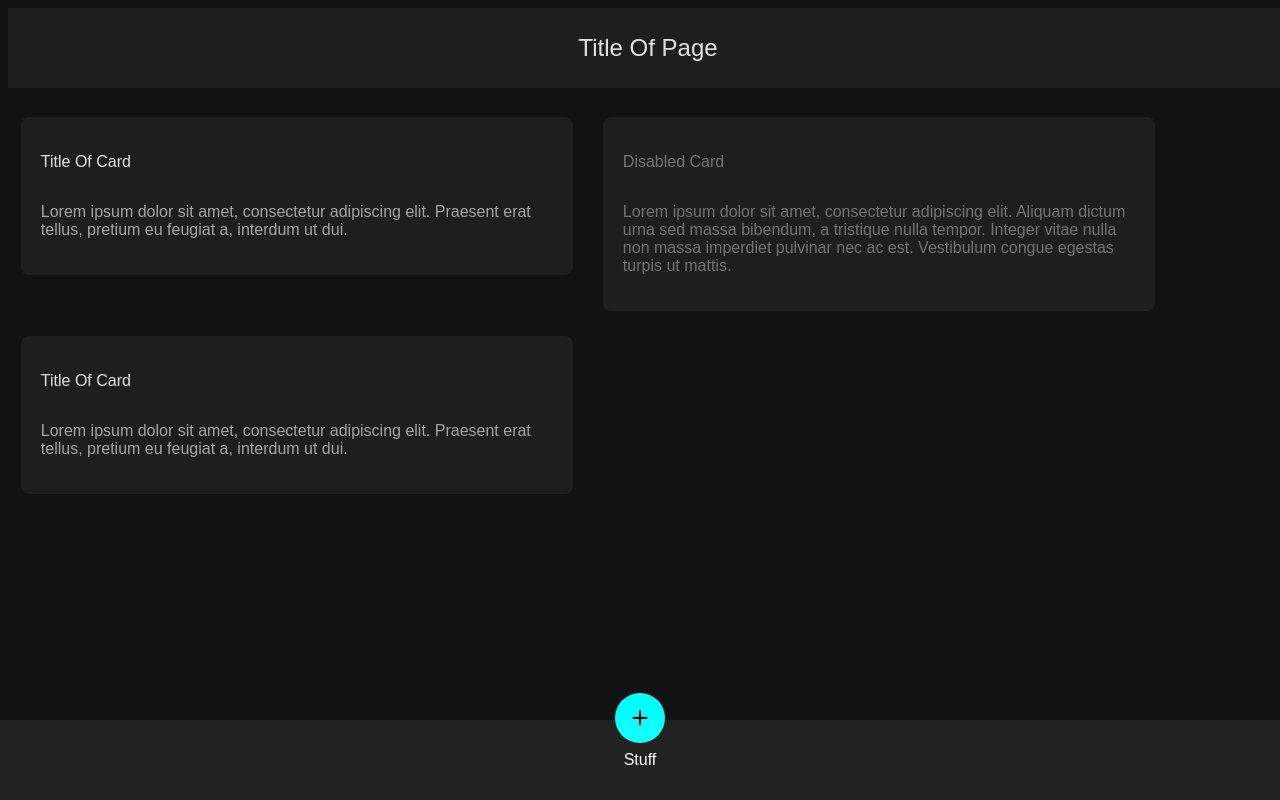
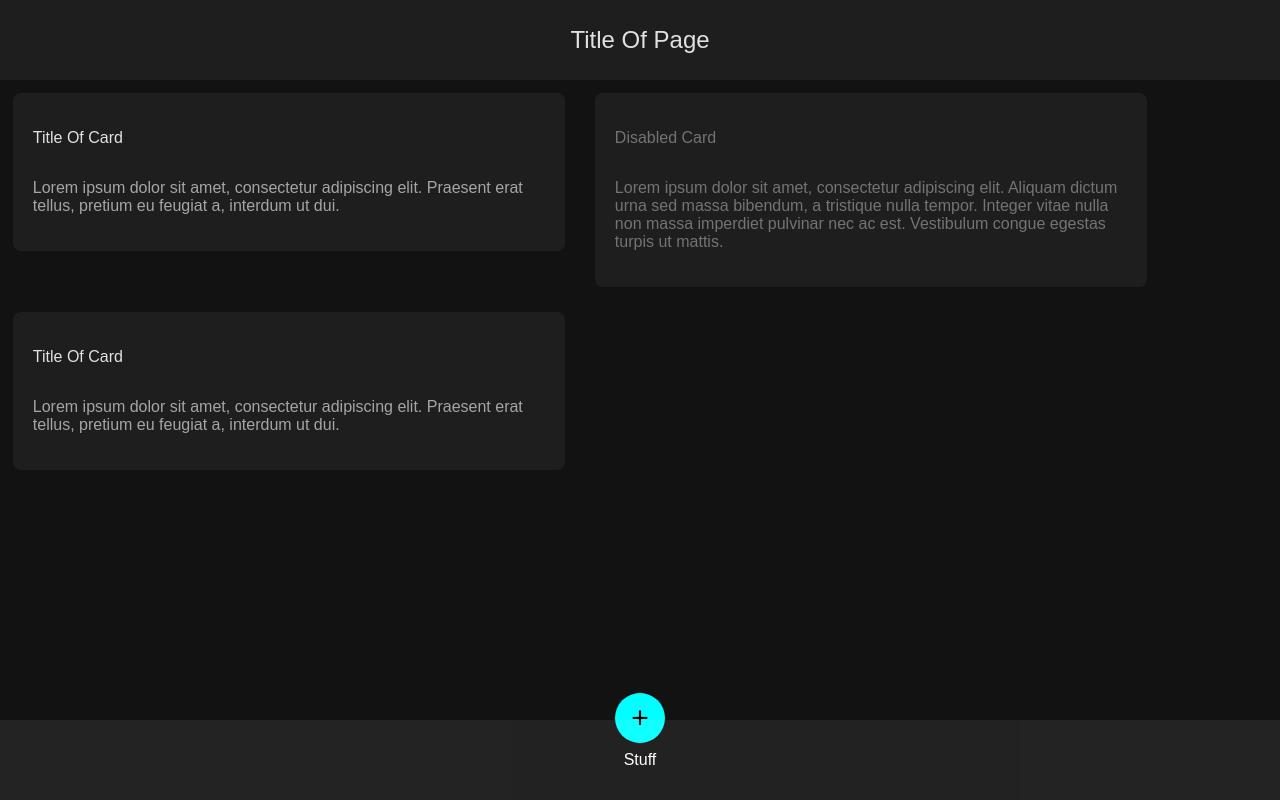
Before and after one commit to JAWalmsley/JAWalmsley.github.io, a PHP site: page /Material/index.html in a window 1280 px wide. Run offline with PHP 8.4, Linux system fonts and the light colour scheme.

Commit message:
Fixed funky margin on top bar

```diff
--- a/Material/material.css
+++ b/Material/material.css
@@ -1,5 +1,9 @@
 html {
 	overflow: hidden;
+	width: 100%;
+}
+body {
+	margin: 0;
 }
 .dark-theme {
 	background-color: #121212;
@@ -26,7 +30,6 @@ html {
 	width: 100vw;
 	line-height: 10vh;
 	text-align: center;
-	margin-bottom: 2vh;
 }
 .bottom-bar {
 	height: 10vh;
```
